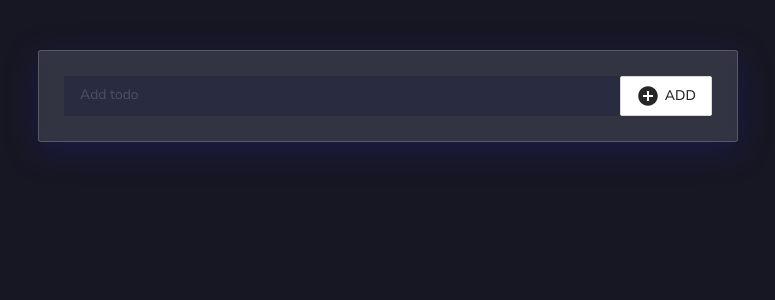
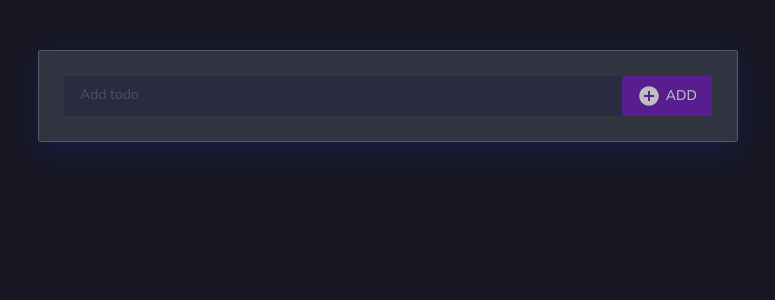
Before and after one commit to serhatbek/saga-todo-app, a React (Vite) app: page / in a window 1280 px wide. Shown: the top 300 px of the page, without its empty margins (252-1027 px from the left). Built offline with nearby package versions, Linux system fonts and the light colour scheme.

Commit message:
edit input style

```diff
--- a/src/assets/css/settings/_colors.scss
+++ b/src/assets/css/settings/_colors.scss
@@ -1,6 +1,6 @@
 $gray: #24273d;
 $black: #171723;
-$text: #9b96a0;
+$text: #c0bec3;
 $text-2: #4d5061;
 $border: #292c41;
 $white: #fff;
--- a/src/components/AddTodoItem/AddTodoItem.jsx
+++ b/src/components/AddTodoItem/AddTodoItem.jsx
@@ -7,14 +7,12 @@ import { useState } from 'react';
 const AddTodoItem = () => {
   const [inputValue, setInputValue] = useState('');
 
-  // Event handler to handle input change
   const handleInputChange = (event) => {
     setInputValue(event.target.value);
   };
 
-  // Event handler to clear input on blur
   const handleInputBlur = () => {
-    setInputValue(''); // Clear input value on blur
+    setInputValue('');
   };
 
   return (
--- a/src/components/Button/Button.scss
+++ b/src/components/Button/Button.scss
@@ -1,9 +1,21 @@
+@import '../../assets/css/settings/colors';
+
 .ant-btn {
   $self: &;
   display: flex;
   align-items: center;
   font-weight: 500;
   height: 40px;
+  background-color: $purple;
+  color: $text;
+  border: none;
+
+  &:hover,
+  &:active,
+  &:focus {
+    background-color: $purple-light;
+    color: $text;
+  }
 
   &.ant-btn--left-icon,
   &.ant-btn--right-icon {
--- a/src/components/FloatLabel/FloatLabel.scss
+++ b/src/components/FloatLabel/FloatLabel.scss
@@ -24,14 +24,17 @@
 
   .ant-input {
     height: 100%;
-    border: none;
     color: $text;
     padding-top: 8px;
     background-color: $border;
+    outline: none;
+    border: none;
 
     &:focus,
     &-focused {
       border: none;
+      outline: none;
+      box-shadow: none;
     }
   }
 }
```
